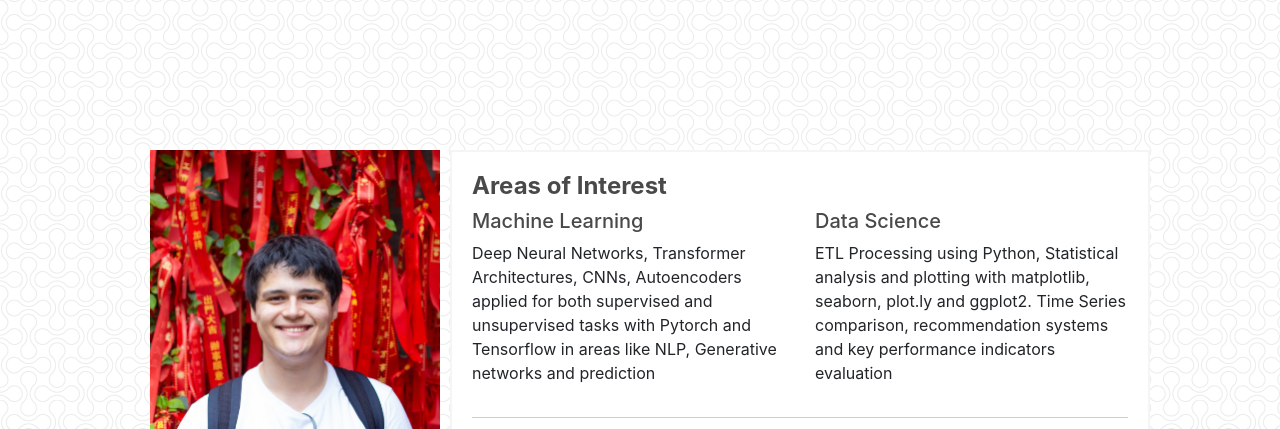
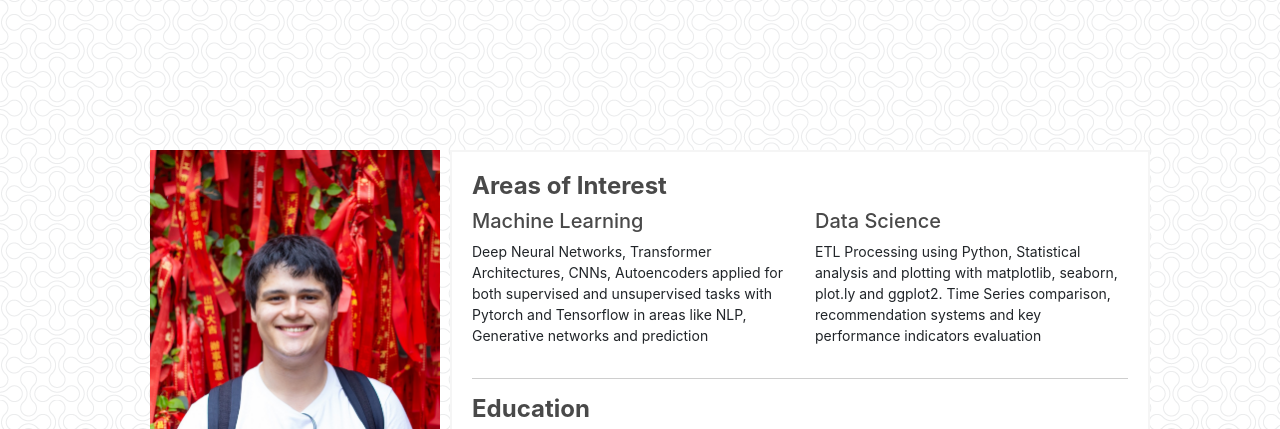
Before and after one commit to nachotp/nachotp.github.io, a plain HTML site: page index.html in a window 1280 px wide. Shown: the top 429 px of the page. Drawn offline with nearby package versions, Linux system fonts and the light colour scheme.

Commit message:
Fixed oversized font

```diff
--- a/css/styles.css
+++ b/css/styles.css
@@ -1,7 +1,7 @@
 body {
   background: url(../img/double-bubble-outline.png) fixed;
   padding: 150px;
-  font: 14px/1.5 -apple-system, BlinkMacSystemFont, "Segoe UI", Roboto, Oxygen, Ubuntu, Cantarell, "Fira Sans", "Droid Sans", "Helvetica Neue", Arial, sans-serif, "Apple Color Emoji", "Segoe UI Emoji", "Segoe UI Symbol";
+  font: 14px/1.5 -apple-system, BlinkMacSystemFont, "Segoe UI", Roboto, Oxygen, Ubuntu, Cantarell, "Fira Sans", "Droid Sans", "Helvetica Neue", Arial, sans-serif, "Apple Color Emoji", "Segoe UI Emoji", "Segoe UI Symbol" !important;
   color:#595959;
   font-weight:400;
 }
```
